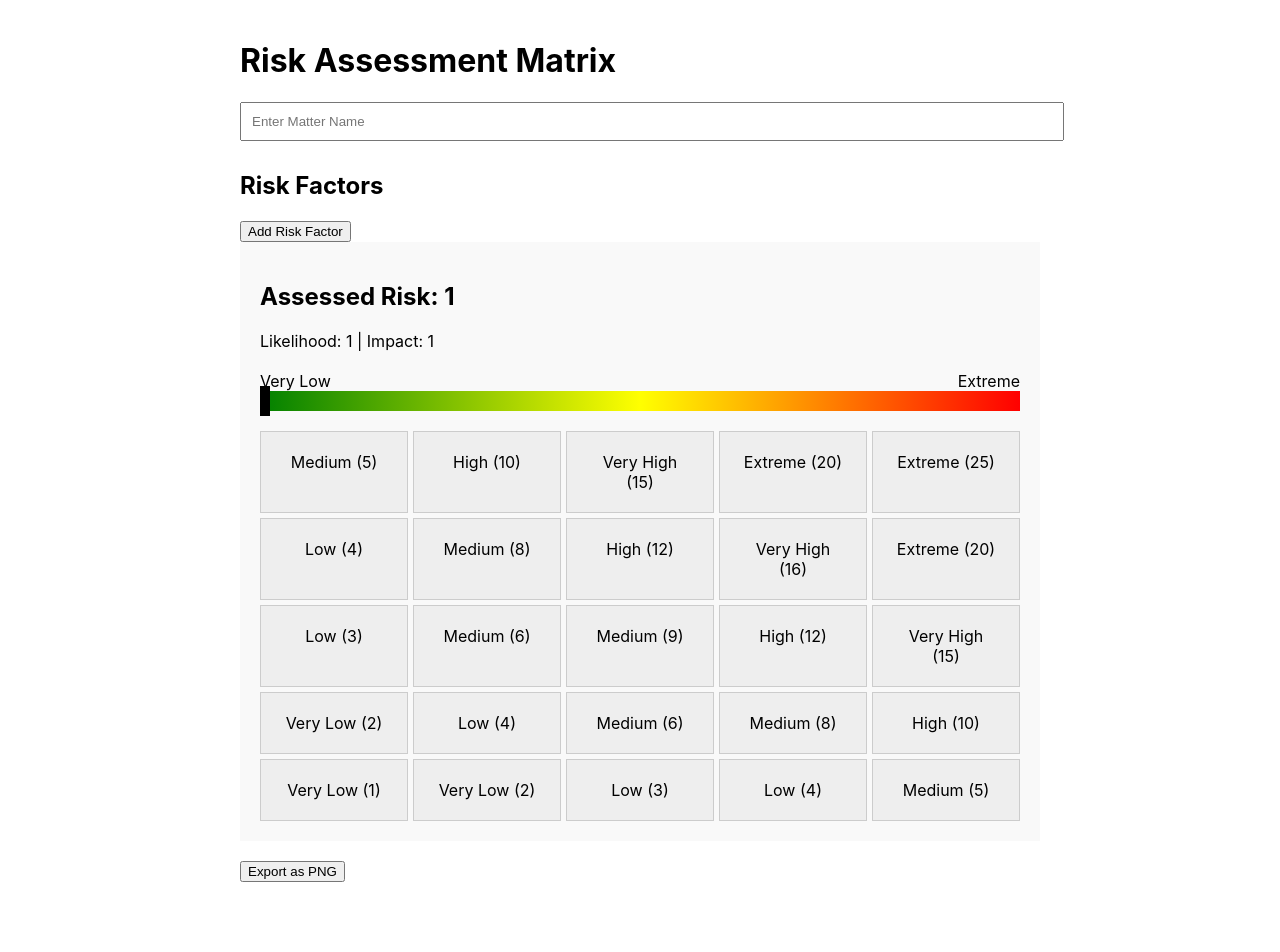
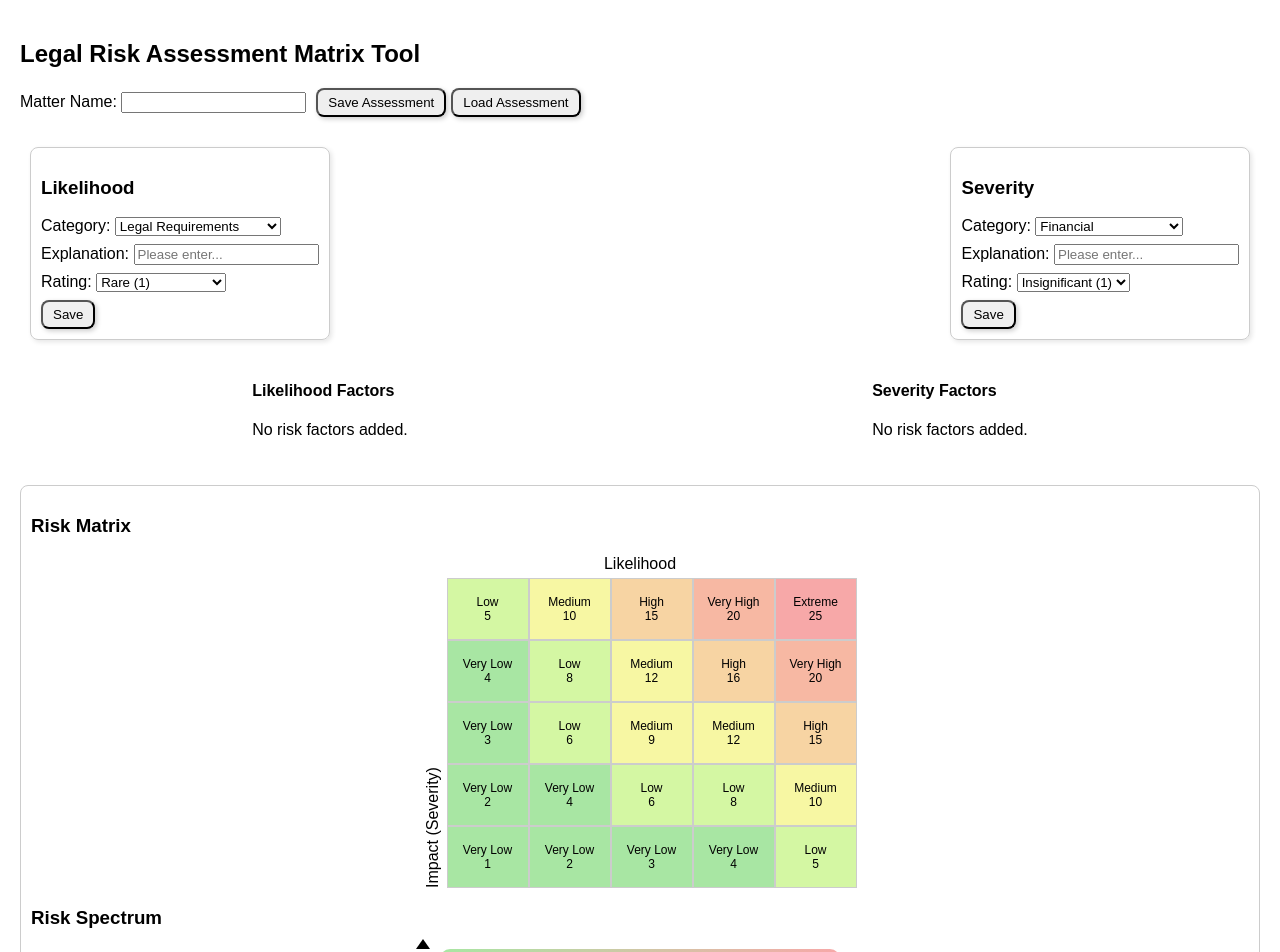
Before and after one commit to lununez/risk-matrix-3000, a React (Create React App) app: page / in a window 1280 px wide. Shown: the top 952 px of the page. Before the commit the page ends 902 px from the top, so only its background shows below. Built offline with nearby package versions, Linux system fonts and the light colour scheme.

Commit message:
Update RiskMatrix.js

```diff
--- a/src/components/RiskMatrix.js
+++ b/src/components/RiskMatrix.js
@@ -1,169 +1,452 @@
-import React, { useState, useEffect, useRef } from 'react';
-import html2canvas from 'html2canvas';
+import React, { useState, useRef } from "react";
+import html2canvas from "html2canvas";
 
-const RiskMatrix = () => {
-  const [riskFactors, setRiskFactors] = useState([]);
-  const [likelihood, setLikelihood] = useState(1);
-  const [impact, setImpact] = useState(1);
-  const [riskValue, setRiskValue] = useState(1);
-  const [matterName, setMatterName] = useState('');
-  const exportRef = useRef(null);
+// --- Constants & Utility Functions ---
 
-  const likelihoodLabels = ['Rare (1)', 'Unlikely (2)', 'Possible (3)', 'Likely (4)', 'Almost Certain (5)'];
-  const impactLabels = ['Insignificant (1)', 'Minor (2)', 'Significant (3)', 'Major (4)', 'Severe (5)'];
-
-  const matrix = [
-    ['Medium (5)', 'High (10)', 'Very High (15)', 'Extreme (20)', 'Extreme (25)'],
-    ['Low (4)', 'Medium (8)', 'High (12)', 'Very High (16)', 'Extreme (20)'],
-    ['Low (3)', 'Medium (6)', 'Medium (9)', 'High (12)', 'Very High (15)'],
-    ['Very Low (2)', 'Low (4)', 'Medium (6)', 'Medium (8)', 'High (10)'],
-    ['Very Low (1)', 'Very Low (2)', 'Low (3)', 'Low (4)', 'Medium (5)'],
-  ];
-
-  const addRiskFactor = () => {
-    setRiskFactors([...riskFactors, { category: '', explanation: '', likelihood: 1, impact: 1 }]);
+const riskCategories = {
+  likelihood: [
+    "Legal Requirements",
+    "Prior Commitment",
+    "3rd Party Rights",
+    "Defensibility",
+    "Regulatory Interest",
+    "Regulatory Engagement",
+    "Enforcement History",
+    "Discoverability",
+    "Market Practices",
+  ],
+  severity: [
+    "Financial",
+    "Consumer Protection",
+    "Reputational",
+    "Operational",
+    "Compliance",
+    "Legal Exposure",
+  ],
 };
 
-  const updateRiskFactor = (index, field, value) => {
-    const updatedFactors = [...riskFactors];
-    updatedFactors[index][field] = value;
-    setRiskFactors(updatedFactors);
+const ratingOptions = {
+  likelihood: [
+    { label: "Rare", value: 1 },
+    { label: "Unlikely", value: 2 },
+    { label: "Possible", value: 3 },
+    { label: "Likely", value: 4 },
+    { label: "Almost Certain", value: 5 },
+  ],
+  severity: [
+    { label: "Insignificant", value: 1 },
+    { label: "Minor", value: 2 },
+    { label: "Significant", value: 3 },
+    { label: "Major", value: 4 },
+    { label: "Severe", value: 5 },
+  ],
 };
 
-  const calculateWeightedAverage = (values) => {
-    if (values.length === 0) return 1;
-    const max = Math.max(...values);
-    const min = Math.min(...values);
-    const range = max - min;
+// Map a score (1–25) to a risk level label.
+function getRiskLevelLabel(score) {
+  if (score <= 4) return "Very Low";
+  else if (score <= 8) return "Low";
+  else if (score <= 12) return "Medium";
+  else if (score <= 16) return "High";
+  else if (score <= 20) return "Very High";
+  else return "Extreme";
+}
 
-    if (range >= 3) {
-      return Math.round((max + min * 2) / 3);
+// Map a score to a pastel color gradient (green-to-red).
+function getCellColor(score) {
+  if (score <= 4) return "#a8e6a3"; // Very Low – light green
+  else if (score <= 8) return "#d4f7a3"; // Low – slightly different green/yellow
+  else if (score <= 12) return "#f7f7a3"; // Medium – yellow
+  else if (score <= 16) return "#f7d4a3"; // High – light orange
+  else if (score <= 20) return "#f7b8a3"; // Very High – orange/red
+  else return "#f7a8a8"; // Extreme – light red
 }
-    return Math.round(values.reduce((a, b) => a + b, 0) / values.length);
+
+/*
+  A simple weighted averaging approach:
+  It calculates the arithmetic mean then adjusts it upward slightly
+  by adding 25% of the difference between the maximum rating and the mean.
+  (This gives extra weight to higher ratings without being too extreme.)
+*/
+function computeWeightedAverage(ratings) {
+  if (ratings.length === 0) return 0;
+  const sum = ratings.reduce((a, b) => a + b, 0);
+  const mean = sum / ratings.length;
+  const max = Math.max(...ratings);
+  const adjusted = mean + 0.25 * (max - mean);
+  return adjusted;
+}
+
+// --- Components ---
+
+// Input Section Component for a given risk type.
+const RiskInputSection = ({ type, categories, ratingOptions, onAddRisk }) => {
+  const [selectedCategory, setSelectedCategory] = useState(categories[0]);
+  const [explanation, setExplanation] = useState("");
+  const [selectedRating, setSelectedRating] = useState(ratingOptions[0].value);
+
+  const handleSave = () => {
+    if (!explanation.trim()) {
+      alert("Please enter an explanation.");
+      return;
+    }
+    onAddRisk({ category: selectedCategory, explanation, rating: Number(selectedRating) });
+    setExplanation("");
+    setSelectedCategory(categories[0]);
+    setSelectedRating(ratingOptions[0].value);
   };
 
-  useEffect(() => {
-    const likelihoodValues = riskFactors.map(factor => parseInt(factor.likelihood));
-    const impactValues = riskFactors.map(factor => parseInt(factor.impact));
+  return (
+    <div
+      style={{
+        margin: "10px",
+        padding: "10px",
+        border: "1px solid #ccc",
+        borderRadius: "8px",
+        boxShadow: "2px 2px 5px rgba(0,0,0,0.1)",
+      }}
+    >
+      <h3>{type}</h3>
+      <div style={{ marginBottom: "8px" }}>
+        <label>Category: </label>
+        <select value={selectedCategory} onChange={(e) => setSelectedCategory(e.target.value)}>
+          {categories.map((cat, idx) => (
+            <option key={idx} value={cat}>
+              {cat}
+            </option>
+          ))}
+        </select>
+      </div>
+      <div style={{ marginBottom: "8px" }}>
+        <label>Explanation: </label>
+        <input
+          type="text"
+          placeholder="Please enter..."
+          value={explanation}
+          onChange={(e) => setExplanation(e.target.value)}
+        />
+      </div>
+      <div style={{ marginBottom: "8px" }}>
+        <label>Rating: </label>
+        <select value={selectedRating} onChange={(e) => setSelectedRating(e.target.value)}>
+          {ratingOptions.map((opt, idx) => (
+            <option key={idx} value={opt.value}>
+              {opt.label} ({opt.value})
+            </option>
+          ))}
+        </select>
+      </div>
+      <button
+        onClick={handleSave}
+        style={{
+          borderRadius: "8px",
+          padding: "5px 10px",
+          boxShadow: "2px 2px 5px rgba(0,0,0,0.2)",
+          cursor: "pointer",
+        }}
+      >
+        Save
+      </button>
+    </div>
+  );
+};
 
-    setLikelihood(calculateWeightedAverage(likelihoodValues));
-    setImpact(calculateWeightedAverage(impactValues));
-  }, [riskFactors]);
+// Table to display saved risk factors.
+const RiskFactorsTable = ({ title, risks }) => {
+  return (
+    <div style={{ margin: "10px" }}>
+      <h4>{title} Factors</h4>
+      {risks.length === 0 ? (
+        <p>No risk factors added.</p>
+      ) : (
+        <table style={{ width: "100%", borderCollapse: "collapse" }}>
+          <thead>
+            <tr>
+              <th style={{ border: "1px solid #ccc", padding: "5px" }}>Category</th>
+              <th style={{ border: "1px solid #ccc", padding: "5px" }}>Explanation</th>
+              <th style={{ border: "1px solid #ccc", padding: "5px" }}>Rating</th>
+            </tr>
+          </thead>
+          <tbody>
+            {risks.map((risk, idx) => (
+              <tr key={idx}>
+                <td style={{ border: "1px solid #ccc", padding: "5px" }}>{risk.category}</td>
+                <td style={{ border: "1px solid #ccc", padding: "5px" }}>{risk.explanation}</td>
+                <td style={{ border: "1px solid #ccc", padding: "5px", textAlign: "center" }}>{risk.rating}</td>
+              </tr>
+            ))}
+          </tbody>
+        </table>
+      )}
+    </div>
+  );
+};
 
-  useEffect(() => {
-    setRiskValue(likelihood * impact);
-  }, [likelihood, impact]);
+// The Risk Matrix component renders a 5x5 grid.
+// Note: The grid is built so that the lowest likelihood is at the bottom.
+const RiskMatrix = () => {
+  // Build a 5x5 grid where each cell's score = likelihood * severity.
+  const grid = [];
+  for (let likelihood = 1; likelihood <= 5; likelihood++) {
+    const row = [];
+    for (let severity = 1; severity <= 5; severity++) {
+      const score = likelihood * severity;
+      row.push({ score, label: getRiskLevelLabel(score), color: getCellColor(score) });
+    }
+    grid.push(row);
+  }
+  // Reverse rows so that lowest likelihood appears at the bottom.
+  grid.reverse();
 
-  const exportAsPNG = () => {
-    if (exportRef.current) {
-      html2canvas(exportRef.current).then(canvas => {
-        const link = document.createElement('a');
-        link.download = `${matterName || 'risk-assessment'}.png`;
-        link.href = canvas.toDataURL();
+  const cellStyle = {
+    width: "80px",
+    height: "60px",
+    border: "1px solid #ccc",
+    display: "flex",
+    flexDirection: "column",
+    justifyContent: "center",
+    alignItems: "center",
+    fontSize: "12px",
+  };
+
+  return (
+    <div>
+      <h3>Risk Matrix</h3>
+      <div style={{ display: "flex", flexDirection: "column", alignItems: "center" }}>
+        {/* Y-axis label */}
+        <div style={{ marginBottom: "5px" }}>Likelihood</div>
+        <div style={{ display: "flex" }}>
+          <div style={{ writingMode: "vertical-rl", transform: "rotate(180deg)", marginRight: "5px" }}>
+            Impact (Severity)
+          </div>
+          <div>
+            {grid.map((row, rowIndex) => (
+              <div key={rowIndex} style={{ display: "flex" }}>
+                {row.map((cell, cellIndex) => (
+                  <div key={cellIndex} style={{ ...cellStyle, backgroundColor: cell.color }}>
+                    <div>{cell.label}</div>
+                    <div>{cell.score}</div>
+                  </div>
+                ))}
+              </div>
+            ))}
+          </div>
+        </div>
+      </div>
+    </div>
+  );
+};
+
+// The Risk Spectrum slider with a dynamic black triangle indicator.
+const RiskSpectrum = ({ overallRisk }) => {
+  const sliderWidth = 400; // pixels
+  // Map overall risk (range: 1-25) to a position on the slider.
+  const position = ((overallRisk - 1) / (25 - 1)) * sliderWidth;
+
+  const sliderStyle = {
+    position: "relative",
+    width: sliderWidth,
+    height: "20px",
+    background: "linear-gradient(to right, #a8e6a3, #f7a8a8)",
+    margin: "20px auto",
+    borderRadius: "10px",
+  };
+
+  const indicatorStyle = {
+    position: "absolute",
+    left: position - 7, // adjust to center the triangle
+    top: -10,
+    width: "0",
+    height: "0",
+    borderLeft: "7px solid transparent",
+    borderRight: "7px solid transparent",
+    borderBottom: "10px solid black",
+  };
+
+  return (
+    <div>
+      <h3>Risk Spectrum</h3>
+      <div style={sliderStyle}>
+        <div style={indicatorStyle}></div>
+      </div>
+      <div style={{ display: "flex", justifyContent: "space-between", width: sliderWidth }}>
+        <span>Very Low</span>
+        <span>Low</span>
+        <span>Medium</span>
+        <span>High</span>
+        <span>Very High</span>
+        <span>Extreme</span>
+      </div>
+    </div>
+  );
+};
+
+// --- Main App Component ---
+
+const App = () => {
+  const [matterName, setMatterName] = useState("");
+  const [likelihoodRisks, setLikelihoodRisks] = useState([]);
+  const [severityRisks, setSeverityRisks] = useState([]);
+  const exportRef = useRef();
+
+  // Handlers for adding risk factors.
+  const handleAddLikelihoodRisk = (risk) => {
+    setLikelihoodRisks([...likelihoodRisks, risk]);
+  };
+
+  const handleAddSeverityRisk = (risk) => {
+    setSeverityRisks([...severityRisks, risk]);
+  };
+
+  // Calculate overall risk: (weighted average likelihood) x (weighted average severity).
+  const calculateOverallRisk = () => {
+    const likelihoodRatings = likelihoodRisks.map((risk) => risk.rating);
+    const severityRatings = severityRisks.map((risk) => risk.rating);
+
+    const avgLikelihood = computeWeightedAverage(likelihoodRatings) || 0;
+    const avgSeverity = computeWeightedAverage(severityRatings) || 0;
+
+    return avgLikelihood * avgSeverity;
+  };
+
+  const overallRisk = calculateOverallRisk();
+
+  // Export the risk matrix and spectrum as a PNG using html2canvas.
+  const handleExportPNG = () => {
+    if (!exportRef.current) return;
+    html2canvas(exportRef.current).then((canvas) => {
+      const link = document.createElement("a");
+      link.download = `${matterName || "assessment"}.png`;
+      link.href = canvas.toDataURL("image/png");
       link.click();
     });
+  };
+
+  // Save assessment data (matter name, likelihood and severity risks) to localStorage.
+  const saveAssessment = () => {
+    if (!matterName) {
+      alert("Please enter a matter name before saving.");
+      return;
+    }
+    const assessment = {
+      matterName,
+      likelihoodRisks,
+      severityRisks,
+    };
+    localStorage.setItem(`assessment_${matterName}`, JSON.stringify(assessment));
+    alert("Assessment saved!");
+  };
+
+  // Load assessment data from localStorage.
+  const loadAssessment = () => {
+    if (!matterName) {
+      alert("Please enter the matter name to load.");
+      return;
+    }
+    const data = localStorage.getItem(`assessment_${matterName}`);
+    if (data) {
+      const assessment = JSON.parse(data);
+      setMatterName(assessment.matterName);
+      setLikelihoodRisks(assessment.likelihoodRisks);
+      setSeverityRisks(assessment.severityRisks);
+      alert("Assessment loaded!");
+    } else {
+      alert("No saved assessment found for that matter name.");
     }
   };
 
-  const getSliderPosition = (value) => (value - 1) * 20;
-
   return (
-    <div style={{ maxWidth: '800px', margin: '0 auto', padding: '20px' }}>
-      <h1>Risk Assessment Matrix</h1>
-
+    <div style={{ fontFamily: "Arial, sans-serif", padding: "20px" }}>
+      <h2>Legal Risk Assessment Matrix Tool</h2>
+      {/* Matter name and save/load controls */}
+      <div style={{ marginBottom: "20px" }}>
+        <label>Matter Name: </label>
         <input
           type="text"
           value={matterName}
           onChange={(e) => setMatterName(e.target.value)}
-        placeholder="Enter Matter Name"
-        style={{ width: '100%', padding: '10px', marginBottom: '10px' }}
+          style={{ marginRight: "10px" }}
         />
+        <button
+          onClick={saveAssessment}
+          style={{
+            marginRight: "5px",
+            borderRadius: "8px",
+            padding: "5px 10px",
+            boxShadow: "2px 2px 5px rgba(0,0,0,0.2)",
+            cursor: "pointer",
+          }}
+        >
+          Save Assessment
+        </button>
+        <button
+          onClick={loadAssessment}
+          style={{
+            borderRadius: "8px",
+            padding: "5px 10px",
+            boxShadow: "2px 2px 5px rgba(0,0,0,0.2)",
+            cursor: "pointer",
+          }}
+        >
+          Load Assessment
+        </button>
+      </div>
 
-      <h2>Risk Factors</h2>
-      <button onClick={addRiskFactor}>Add Risk Factor</button>
-      {riskFactors.map((factor, index) => (
-        <div key={index} style={{ display: 'flex', gap: '10px', marginBottom: '10px' }}>
-          <select
-            value={factor.category}
-            onChange={(e) => updateRiskFactor(index, 'category', e.target.value)}
-            style={{ flex: 1 }}
+      {/* Risk Factor Input Sections */}
+      <div style={{ display: "flex", justifyContent: "space-between" }}>
+        <RiskInputSection
+          type="Likelihood"
+          categories={riskCategories.likelihood}
+          ratingOptions={ratingOptions.likelihood}
+          onAddRisk={handleAddLikelihoodRisk}
+        />
+        <RiskInputSection
+          type="Severity"
+          categories={riskCategories.severity}
+          ratingOptions={ratingOptions.severity}
+          onAddRisk={handleAddSeverityRisk}
+        />
+      </div>
+
+      {/* Display added risk factors */}
+      <div style={{ display: "flex", justifyContent: "space-around" }}>
+        <RiskFactorsTable title="Likelihood" risks={likelihoodRisks} />
+        <RiskFactorsTable title="Severity" risks={severityRisks} />
+      </div>
+
+      {/* Exportable Area: Matrix and Spectrum */}
+      <div
+        ref={exportRef}
+        style={{
+          border: "1px solid #ccc",
+          padding: "10px",
+          marginTop: "20px",
+          borderRadius: "8px",
+        }}
       >
-            <option value="">Select Category</option>
-            <option value="Legal Requirements">Legal Requirements</option>
-            <option value="Prior Commitment">Prior Commitment</option>
-            <option value="Strength of Argument">Strength of Argument</option>
-          </select>
-
-          <input
-            type="text"
-            value={factor.explanation}
-            onChange={(e) => updateRiskFactor(index, 'explanation', e.target.value)}
-            placeholder="Explanation"
-            style={{ flex: 2 }}
-          />
-
-          <select
-            value={factor.likelihood}
-            onChange={(e) => updateRiskFactor(index, 'likelihood', e.target.value)}
-            style={{ flex: 0.5 }}
-          >
-            {likelihoodLabels.map((label, idx) => (
-              <option key={idx} value={idx + 1}>{label}</option>
-            ))}
-          </select>
-
-          <select
-            value={factor.impact}
-            onChange={(e) => updateRiskFactor(index, 'impact', e.target.value)}
-            style={{ flex: 0.5 }}
-          >
-            {impactLabels.map((label, idx) => (
-              <option key={idx} value={idx + 1}>{label}</option>
-            ))}
-          </select>
-        </div>
-      ))}
-
-      <div ref={exportRef} style={{ padding: '20px', backgroundColor: '#f9f9f9' }}>
-        <h2>Assessed Risk: {riskValue}</h2>
-        <div>Likelihood: {likelihood} | Impact: {impact}</div>
-
-        <div style={{ margin: '20px 0' }}>
-          <div style={{ display: 'flex', justifyContent: 'space-between' }}>
-            <span>Very Low</span>
-            <span>Extreme</span>
-          </div>
-          <div style={{ background: 'linear-gradient(to right, green, yellow, red)', height: '20px', position: 'relative' }}>
-            <div
-              style={{
-                position: 'absolute',
-                left: `${getSliderPosition(riskValue)}%`,
-                top: '-5px',
-                width: '10px',
-                height: '30px',
-                backgroundColor: 'black'
-              }}
-            ></div>
+        <RiskMatrix />
+        <RiskSpectrum overallRisk={overallRisk} />
+        <div style={{ textAlign: "center", marginTop: "10px" }}>
+          <strong>Overall Risk Score: {overallRisk.toFixed(2)}</strong>
         </div>
       </div>
 
-        <div style={{ display: 'grid', gridTemplateColumns: 'repeat(5, 1fr)', gap: '5px' }}>
-          {matrix.map((row, rowIndex) => (
-            row.map((cell, colIndex) => (
-              <div
-                key={`${rowIndex}-${colIndex}`}
-                style={{ padding: '20px', backgroundColor: '#eee', textAlign: 'center', border: '1px solid #ccc' }}
+      {/* Export Button */}
+      <div style={{ textAlign: "center", marginTop: "20px" }}>
+        <button
+          onClick={handleExportPNG}
+          style={{
+            borderRadius: "8px",
+            padding: "8px 16px",
+            boxShadow: "2px 2px 5px rgba(0,0,0,0.2)",
+            cursor: "pointer",
+          }}
         >
-                {cell}
+          Export as PNG
+        </button>
       </div>
-            ))
-          ))}
-        </div>
-      </div>
-
-      <button onClick={exportAsPNG} style={{ marginTop: '20px' }}>Export as PNG</button>
     </div>
   );
 };
 
-export default RiskMatrix;
+export default App;
```
Lines whose indentation alone changed are shown as unchanged.
